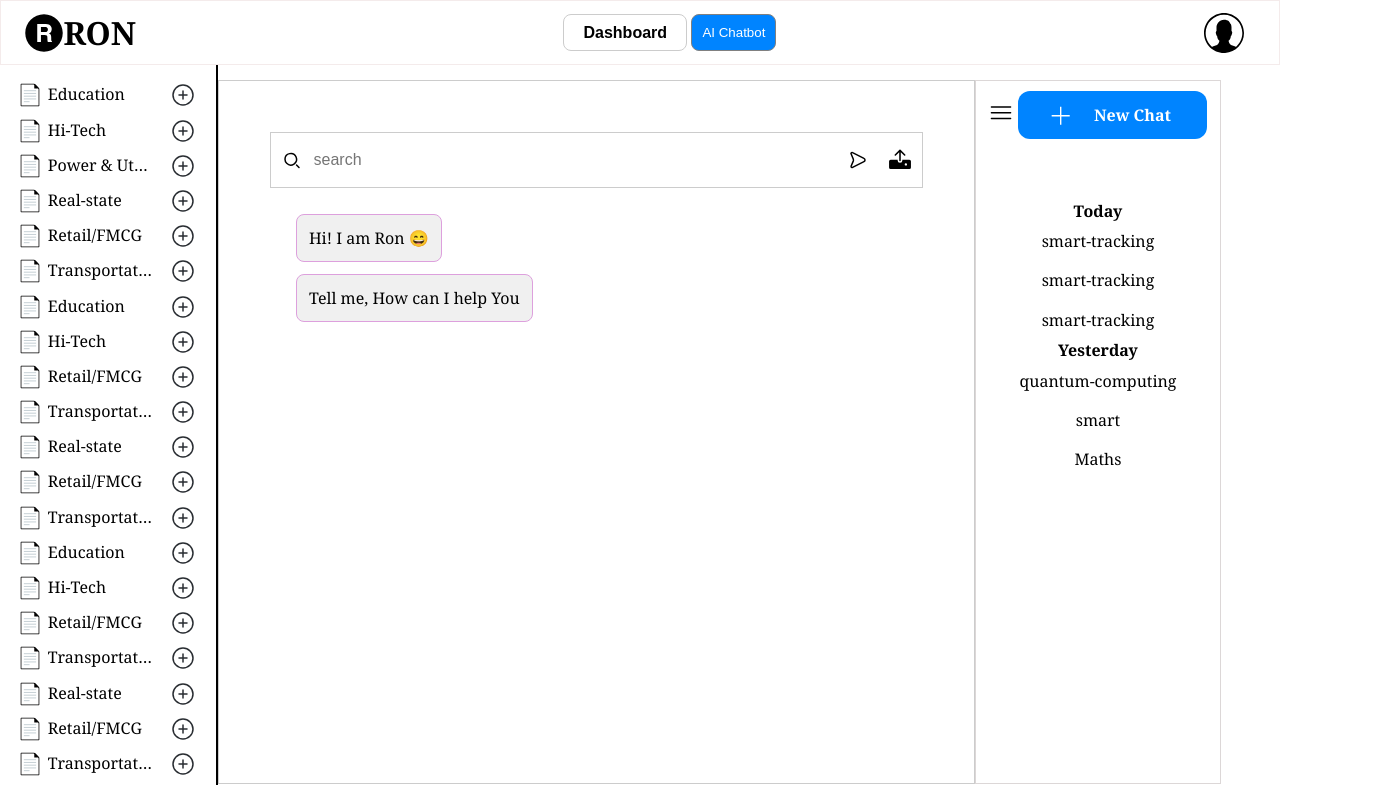
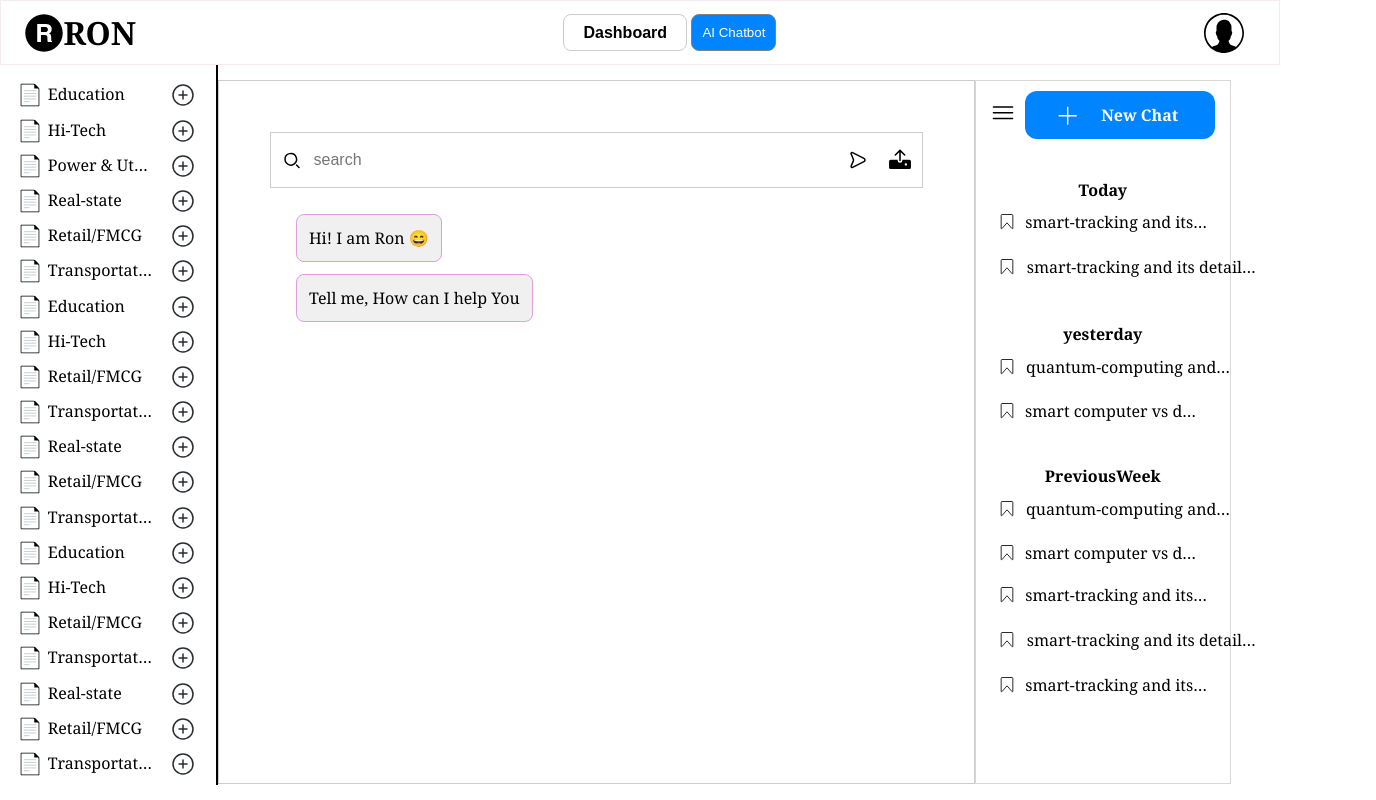
Before and after one commit to sanjeev74kr/AI-Chatbot, a React (Create React App) app: page / in a window 1280 px wide. Shown: the whole page, 1376 px wide, since content can reach past the window. Built offline with nearby package versions, Linux system fonts and the light colour scheme.

Commit message:
fixed position of data and icon inside right container and loaded data from array

```diff
--- a/src/components/App.js
+++ b/src/components/App.js
@@ -1,7 +1,7 @@
 import '../css/App.css';
 import Chats from './Chats'
 import { useEffect, useState } from 'react';
-import sampleData from '../utils/sampleData'
+import sampleData from '../utils/industryData'
 
 function App() {
   const [showChats, setShowChats] = useState(true);
--- a/src/components/Chats.js
+++ b/src/components/Chats.js
@@ -1,10 +1,12 @@
 import React from "react";
 import '../css/Chats.css'
 import { useState } from "react";
+import chatHistory from "../utils/chatHistory";
 
 function Chats() {
     const [inputValue, setInputValue] = useState('');
     const [messages, setMessages] = useState([]);
+
 
     const handleInputChange = (e) => {
         setInputValue(e.target.value);
@@ -65,27 +67,26 @@ function Chats() {
             {/* chat-component right section */}
             <section className="Chats-right-section">
                 <div className="Chat-history-top">
-                <span className="toggle-button"><img src='./hamburger-icon.svg' alt="notification" /></span>
+                    <span className="toggle-button"><img src='./hamburger-icon.svg' alt="notification" /></span>
                     <div className="New-chat-button">
                         <img src='plus-sign.svg' alt="plus-sign" />
                         <p className="New-chat-text"> New Chat </p>
                     </div>
                 </div>
 
-                <div className="Chat-history">
 
-                    <div className="chat-history-data">
-                    <p className="day">Today</p>
-                    <p className="history">smart-tracking</p>
-                    <p className="history">smart-tracking</p>
-                    <p className="history">smart-tracking</p>
-               <p className="day">Yesterday</p>
-               <p className="history">quantum-computing</p>
-               <p className="history">smart</p>
-               <p className="history">Maths</p>
-                </div>
-                </div>
-
+                   {/* chat-history-section                */}
+                    {Object.keys(chatHistory).map(date => (
+                        <div className="chat-history-data-section" key={date}>
+                            <p className="date">{date}</p>
+                            {chatHistory[date].map((topic, index) => (
+                                <div className="bookmark-plus-history-container">
+                                    <img className="bookmark-button" src="./bookmark-icon.svg" alt="bookmark-icon"/>
+                                    <p className="history" key={index}>{topic}</p>
+                                </div>
+                            ))}
+                        </div>
+                    ))}
 
 
             </section>
--- a/src/css/App.css
+++ b/src/css/App.css
@@ -122,7 +122,6 @@ justify-content: flex-start;
   overflow: hidden;
   white-space: nowrap;
   text-overflow: ellipsis;
-
   overflow-y:hidden;
 }
 
--- a/src/css/Chats.css
+++ b/src/css/Chats.css
@@ -146,14 +146,6 @@
   justify-content: space-around;
 }
 
-/* .Chat-history {
-  margin-top: 10%;
-  margin-bottom: 10%;
-  height: 100%;
-  padding: 1%;
-  font-size: 1 em;
-  color: #ccc;
-} */
 
 .New-chat-button {
   display: flex;
@@ -181,21 +173,35 @@
   padding: .9rem;
 }
 
-.chat-history-data{
+
+
+.chat-history-data-section{
   display: flex;
   flex-direction: column;
-  align-items: center;
+  align-items: flex-start;
   padding: 2%;
-  font-size: 16px;
+  font-size: 1rem;
   color: black;
-  margin-top: 20%;
+  margin-top: 10%;
 }
 
-.day{
+.date{
   font-weight: bold;
+  margin: auto;
 }
+
+.bookmark-plus-history-container
+{
+  display:flex;
+  margin: 2%;
+  align-items:center;
+}
+
 .history{
+  width: 65%;
   padding: 2%;
-  font-size: 16px;
-  margin: 2%;
+  overflow: hidden;
+  white-space: nowrap;
+  text-overflow: ellipsis;
+  overflow-y: hidden;
 }
--- /dev/null
+++ b/src/utils/chatHistory.js
@@ -0,0 +1,7 @@
+const chatHistory = {
+     Today: ["smart-tracking and its fundamentals","smart-tracking and its details of inner function"],
+    yesterday:["quantum-computing and its functionality","smart computer vs dumb computer"],
+    PreviousWeek:["quantum-computing and its functionality","smart computer vs dumb computer","smart-tracking and its fundamentals","smart-tracking and its details of inner function","smart-tracking and its fundamentals"]
+};
+
+export default chatHistory
--- a/src/utils/sampleData.js
+++ b/src/utils/industryData.js
@@ -1,4 +1,4 @@
- const sampleData=[
+ const industryData=[
     "Education",
       "Hi-Tech",
       "Power & UtilityPower & Utility",
@@ -25,4 +25,4 @@
       "Transportation"
 ];
 
-export default sampleData;
+export default industryData;
```
Also changed, not shown: public/bookmark-icon.svg (added).
